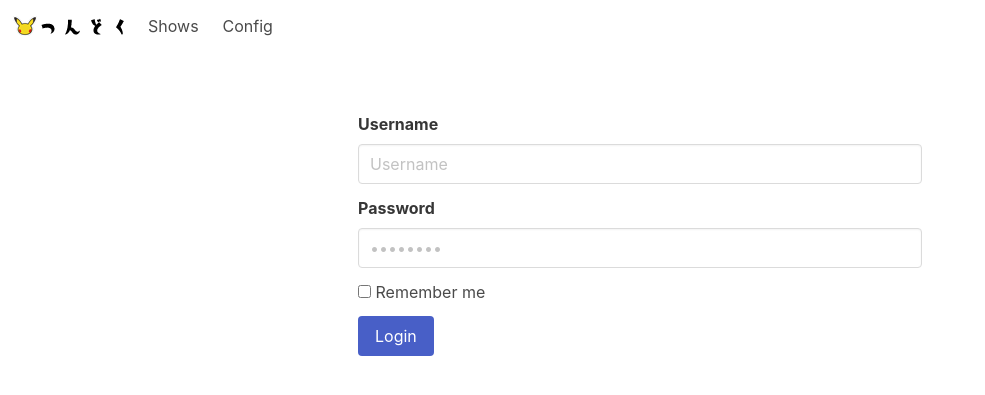
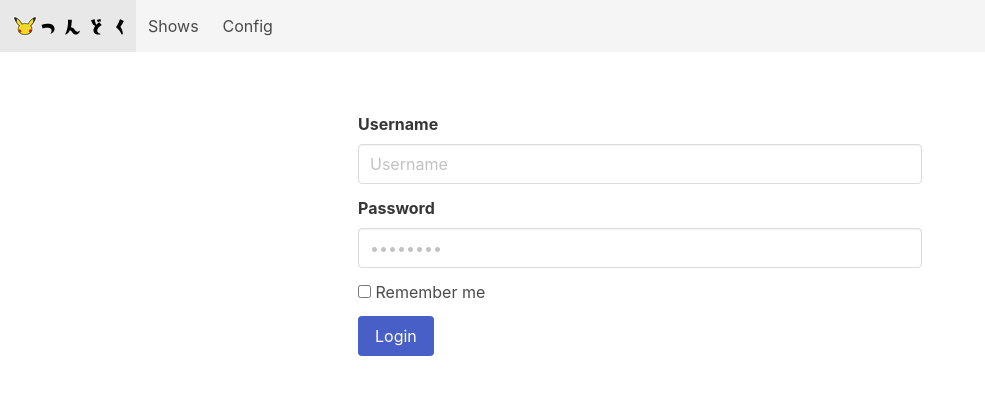
Before and after one commit to tylergibbs2/Tsundoku, a Python web app: template tsundoku/blueprints/ux/templates/login.html in a window 1280 px wide. Shown: the top 395 px of the page, without its empty margins (0-985 px from the left). Run offline with Jinja, Linux system fonts and the light colour scheme; the template is opened without the code that fills it, so the values that code supplies are empty; some libraries are stand-ins or nearby versions.

Commit message:
make the navbar a difference color from the background

```diff
--- a/tsundoku/blueprints/ux/templates/nav_top.html
+++ b/tsundoku/blueprints/ux/templates/nav_top.html
@@ -1,4 +1,4 @@
-<nav class="navbar" role="navigation" aria-label="main navigation">
+<nav class="navbar is-light" role="navigation" aria-label="main navigation">
     <div class="navbar-brand">
         <a class="navbar-item" href="{{ url_for('ux.index') }}">
             <img src="{{ url_for('ux.static', filename='img/logo.png') }}" width="112" height="28">
```
